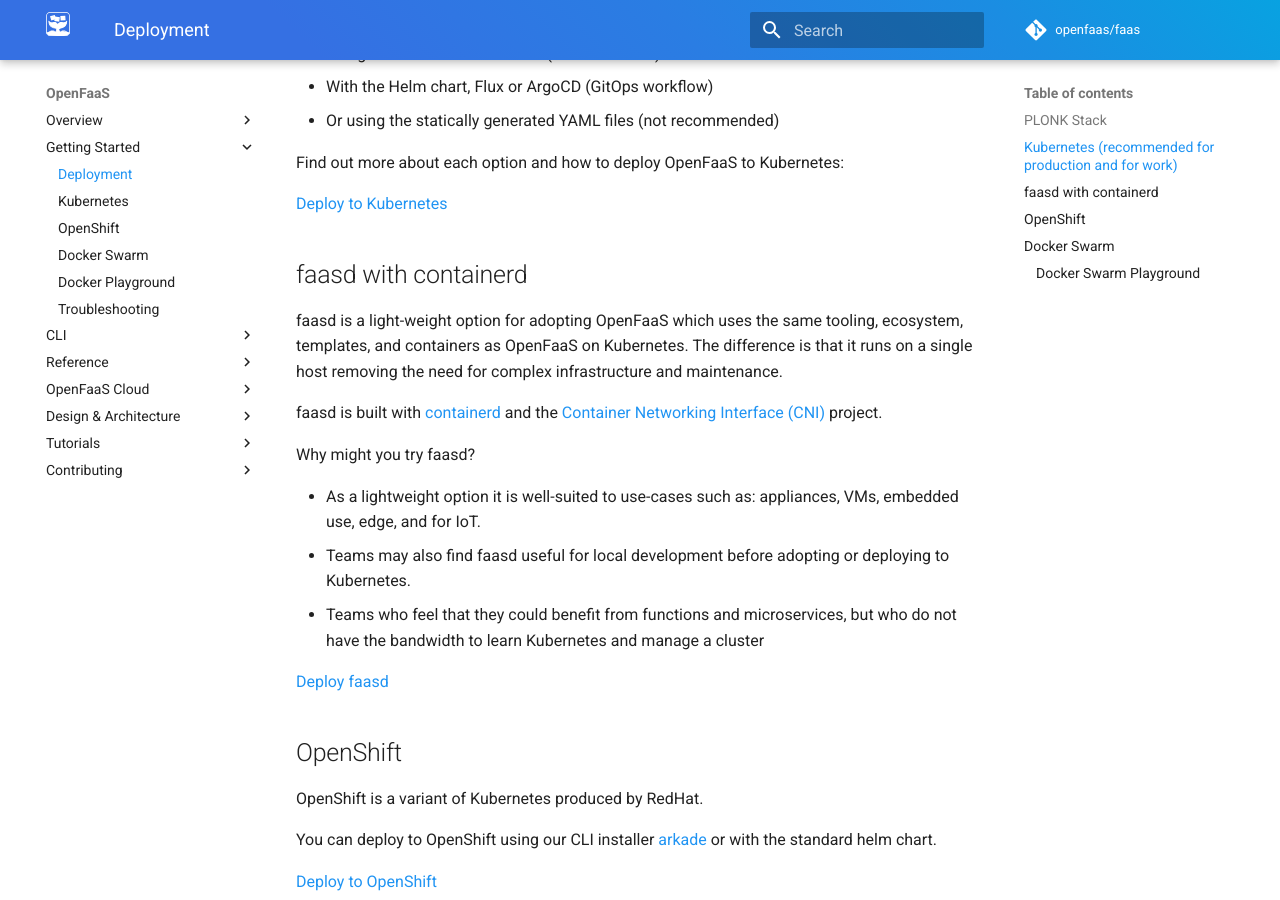
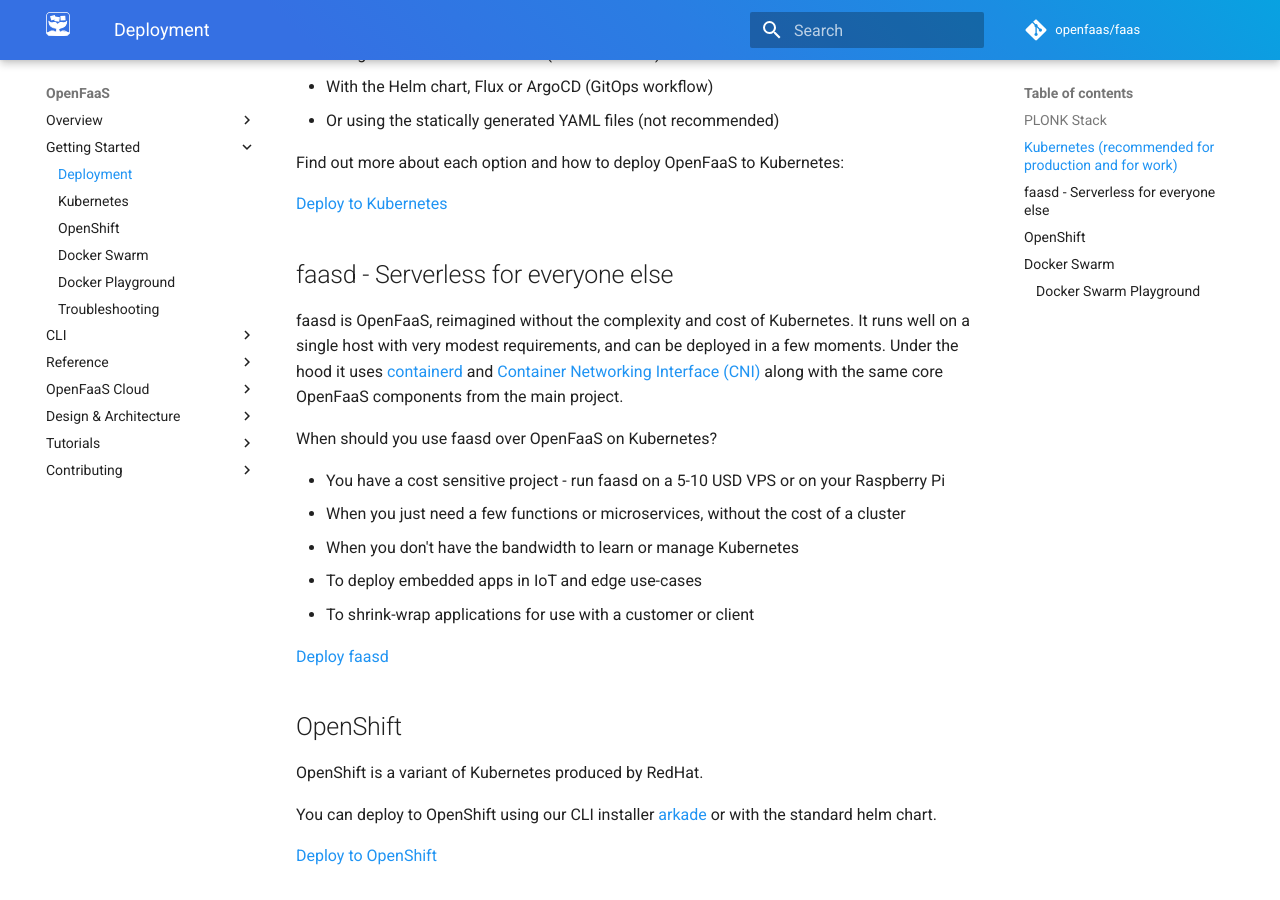
Before and after one commit to openfaas/docs, an MkDocs documentation site: the page built from docs/deployment.md, in a window 1280 px wide and 900 px high, scrolled down 998 px. Built offline with MkDocs 1.6.1 and Material for MkDocs 9.7.7, drawn with Linux system fonts in a browser that asks for light colours; comment, search, counter and statistics services are not loaded.

Commit message:
Add links for faasd
Signed-off-by: Alex Ellis (OpenFaaS Ltd) <alexellis2@gmail.com>

```diff
--- a/docs/deployment.md
+++ b/docs/deployment.md
@@ -32,17 +32,17 @@ Find out more about each option and how to deploy OpenFaaS to Kubernetes:
 
 [Deploy to Kubernetes](/deployment/kubernetes/)
 
-## faasd with containerd
+## faasd - Serverless for everyone else
 
-faasd is a light-weight option for adopting OpenFaaS which uses the same tooling, ecosystem, templates, and containers as OpenFaaS on Kubernetes. The difference is that it runs on a single host removing the need for complex infrastructure and maintenance.
+faasd is OpenFaaS, reimagined without the complexity and cost of Kubernetes. It runs well on a single host with very modest requirements, and can be deployed in a few moments. Under the hood it uses [containerd](https://containerd.io/) and [Container Networking Interface (CNI)](https://github.com/containernetworking/cni) along with the same core OpenFaaS components from the main project.
 
-faasd is built with [containerd](https://containerd.io/) and the [Container Networking Interface (CNI)](https://github.com/containernetworking/cni) project.
+When should you use faasd over OpenFaaS on Kubernetes?
 
-Why might you try faasd?
-
-* As a lightweight option it is well-suited to use-cases such as: appliances, VMs, embedded use, edge, and for IoT.
-* Teams may also find faasd useful for local development before adopting or deploying to Kubernetes.
-* Teams who feel that they could benefit from functions and microservices, but who do not have the bandwidth to learn Kubernetes and manage a cluster
+* You have a cost sensitive project - run faasd on a 5-10 USD VPS or on your Raspberry Pi
+* When you just need a few functions or microservices, without the cost of a cluster
+* When you don't have the bandwidth to learn or manage Kubernetes
+* To deploy embedded apps in IoT and edge use-cases
+* To shrink-wrap applications for use with a customer or client
 
 [Deploy faasd](https://github.com/openfaas/faasd/)
 
```
